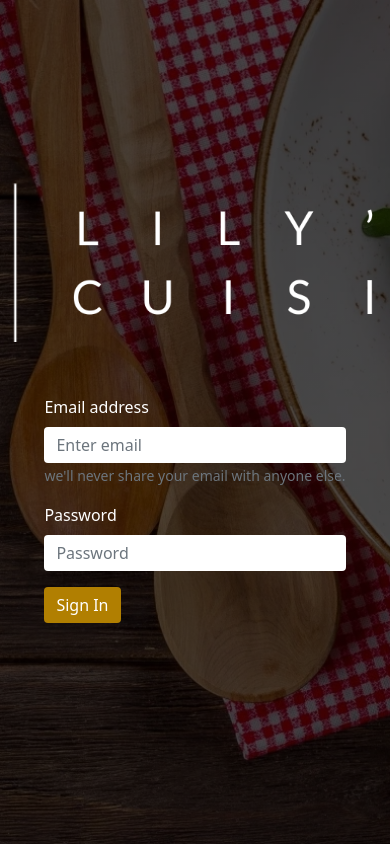
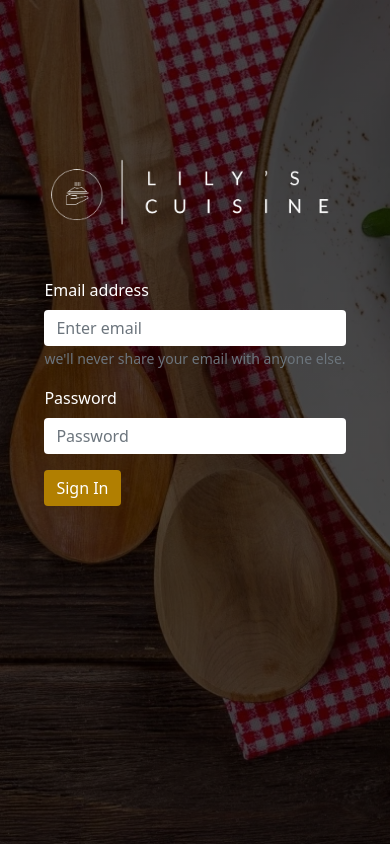
Before and after one commit to DeboraBucci/alkemy-challenge-react, a React (Create React App) app: page / in a window 390 px wide. Built offline with nearby package versions, Linux system fonts and the light colour scheme.

Commit message:
add media query for when the screen is 800 pixels or less so the login section is more responsive

```diff
--- a/src/components/login/Login.module.css
+++ b/src/components/login/Login.module.css
@@ -11,6 +11,7 @@
   flex-direction: column;
   align-items: center;
   padding: 9rem 0;
+  overflow: auto;
 }
 
 .btn {
@@ -63,3 +64,19 @@ input:disabled {
   height: 20px;
   width: 20px;
 }
+
+@media (max-width: 800px) {
+  .title {
+    display: flex;
+    justify-content: center;
+  }
+
+  .title img {
+    width: 80%;
+    min-width: 300px;
+  }
+
+  .login {
+    gap: 2rem;
+  }
+}
```
